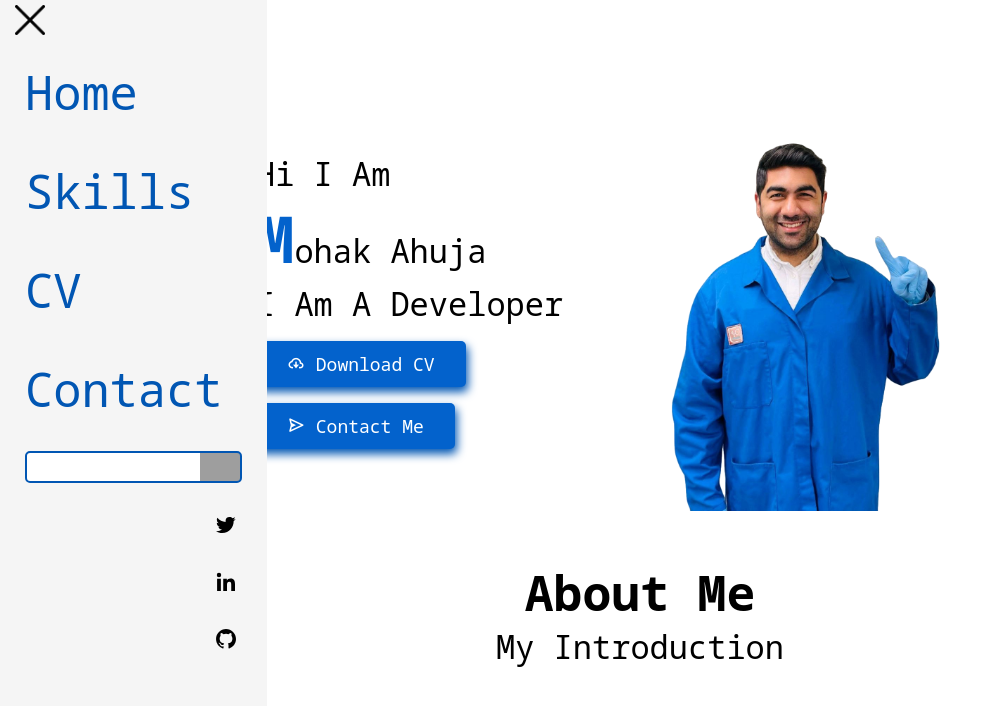
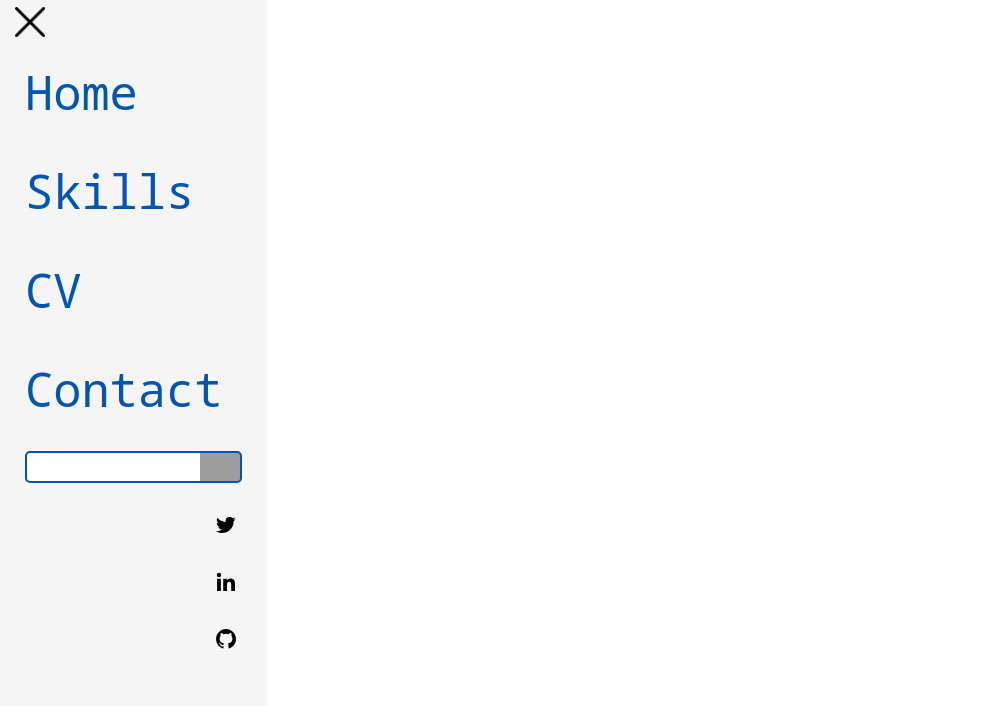
Before and after one commit to MohakAhuja21/portfolio, a plain HTML site: page index.html in a window 1280 px wide. Both pictures are taken after a click on the button 19 px from the left and 21 px from the top of the page. Shown: the whole page, without its empty margins (0-988 px from the left). Drawn offline with nearby package versions, Linux system fonts and the light colour scheme; grey boxes are pictures that could not be loaded.

Commit message:
made some v. big changes in index and style

```diff
--- a/index.html
+++ b/index.html
@@ -19,7 +19,6 @@
     />
   </head>
   <body>
-    <div class="container">
       <!-- navigation sidebar-->
       <div class="sidebar sidebarGo">
         <nav>
@@ -37,6 +36,7 @@
               title="please don't input numbers !"
             />
           </ul>
+        <!-- social buttons -->
           <div class="social">
             <div class="social-btn"><svg xmlns="http://www.w3.org/2000/svg" width="28" height="30" style="fill: rgba(0, 0, 0, 1);transform: ;msFilter:;"><path d="M19.633 7.997c.013.175.013.349.013.523 0 5.325-4.053 11.461-11.46 11.461-2.282 0-4.402-.661-6.186-1.809.324.037.636.05.973.05a8.07 8.07 0 0 0 5.001-1.721 4.036 4.036 0 0 1-3.767-2.793c.249.037.499.062.761.062.361 0 .724-.05 1.061-.137a4.027 4.027 0 0 1-3.23-3.953v-.05c.537.299 1.16.486 1.82.511a4.022 4.022 0 0 1-1.796-3.354c0-.748.199-1.434.548-2.032a11.457 11.457 0 0 0 8.306 4.215c-.062-.3-.1-.611-.1-.923a4.026 4.026 0 0 1 4.028-4.028c1.16 0 2.207.486 2.943 1.272a7.957 7.957 0 0 0 2.556-.973 4.02 4.02 0 0 1-1.771 2.22 8.073 8.073 0 0 0 2.319-.624 8.645 8.645 0 0 1-2.019 2.083z"></path></svg></div>
             <br>
@@ -46,9 +46,7 @@
           </div>
         </nav>
       </div>
-      <!-- main content -->
-      <div class="main">
-        <!-- hamburger icon and cross icon for responsiveness -->
+       <!-- hamburger icon and cross icon for sidebar -->
        <div class="hamburger">
         <button onclick="toggleSidebar()" id="button1">
           <img
@@ -66,16 +64,13 @@
             class="cross"
           />
         </button>
-          <!-- <img src="source/images/icons/close.png" alt="" class="cross" width="23"> -->
       </div>
-        <!-- social buttons -->
-        <!--  -->
-        <div class="infoContainer">
+
+        <!-- <div class="infoContainer">
           <div class="devInfo">
             <div class="hello">hi i am</div>
             <div class="name">mohak ahuja</div>
             <div class="about">i am a developer</div>
-            <!-- <div class="img2"><img src="source/images/background dev.png" alt=""></div> -->
             <div class="buttons">
               <button>
                 <bx class="bx bx-cloud-download"></bx> download CV
@@ -90,14 +85,13 @@
             <img src="source/images/background dev.png" alt="developer image" />
           </div>
         </div>
-      </div>
-    </div>
+    </div> -->
 
-    <!-- about section -->
-    <section class="about section" id="about">
-      <h2 class="section_title">about me</h2>
-      <span class="section_subtitle">my introduction</span>
-    </section>
+<!-- HERO SECTION -->
+
+
+<!-- ABOUT SECTION -->
+
   </body>
   <script src="index.js"></script>
 </html>
--- a/index.js
+++ b/index.js
@@ -1,3 +1,4 @@
+// script to toggle sidebar
 document.querySelector('.cross').style.display="none";
 function toggleSidebar(){
     document.querySelector(".sidebar").classList.toggle("sidebarGo");
@@ -10,9 +11,4 @@ function toggleSidebar(){
         document.querySelector(".cross").style.display='inline'
     }
 }
-let button=document.querySelector('.button');
-
-button.addEventListener("click",()=>{
-    button.classList.add("active");
-    console.log("button pressed");
-})
+// script for closing side navigation bar by clicking anywhere on the page
--- a/style.css
+++ b/style.css
@@ -1,10 +1,10 @@
-
 *{
     font-family: 'Noto Sans Mono', monospace;
     margin: 0;
     padding: 0;
     text-transform: capitalize;
 }
+/* SIDE NAVBAR */
 .sidebar{
     transition: all 0.2s ease;
     background-color: whitesmoke;
@@ -28,68 +28,28 @@
     list-style-type: none;
     padding-top: 35px;
 }
-.buttons button{
-    margin-right: 5px;
-    font-size: large;
-    margin-top: 16px;
+/* hamburger menu-> part of side navigation bar only ! */
+.hamburger{
+    position: absolute;
+    left: 4px;
+    top: 4px;
+}
+.hamburger:active{
+    transform: rotate(10deg);
+}
+.ham{
+    margin-top: 3px;
+    margin-left: 1px;
+}
+.cross{
+    margin-top: 3px;
+    margin-left: 1px;
+}
+#button1,#button2{
+    background-color: transparent;
+    border: 0;
     cursor: pointer;
-    background-color: #0362cc;
-    color: white;
-    border: 1px solid transparent;
-    border-radius: 5px;
-    padding: 10px 30px;
-    box-shadow: 2px 5px 10px #0156b3;
-    transition: all 0.1s ease;
 }
-.buttons button:active{
-    transform: scale(0.98);
-    box-shadow: 2px 5px 10px #96c8f6;
-}
-.container{
-    display: flex;
-}
-.main{
-    margin: auto;
-    width: 90vw;
-}
-.infoContainer{
-    /* background-color: cornflowerblue; */
-    height: 60vh;
-    width: 60vw;
-    margin: auto;
-    margin-top:60px;
-    display: flex;
-    justify-content: space-around;
-}
-.devPic img{
-    width: 100%;
-    max-width: 49vh;
-    transition: 1s;
-    cursor: url(source/images/icons/search.png),auto;
-}
-.devPic img:hover{
-    transform: scale(1.1);
-}
-.devInfo{
-    display:flex;
-    flex-direction: column;
-    justify-content:center;
-}
-.hello,
-.name,
-.about{
-    font-size: 32px;
-}
-.name::first-letter{
-    color: #0362cc;
-    font-size: 4rem;
-    font-weight: bold;
-}
-.buttons button a{
-    color: white;
-    text-decoration: none;
-}
-/* search bar -> navigation */
 input[type="text1"]{
     margin-top: 30px;
     padding: 5px;
@@ -101,9 +61,6 @@ input[type="text1"]{
 input[type="text1"]:hover{
     padding-right: 10px;
 }
-/* input[type="text"]::-ms-clear{
-    display: none;
-} */
 #search{
     background-image: url(http://www.clker.com/cliparts/n/C/y/X/u/K/search-icon.svg);
     background-size: 40px;
@@ -125,13 +82,28 @@ input[type="text1"]:invalid{
     55%{transform: translateX(-4px);}
     75%{transform: translateX(4px);}
 }
-/* contact form */
+/* input[type="text"]::-ms-clear{
+    display: none;
+} */
+/* social buttons -> part of side navigation bar only ! */
+.social{
+    display: flex;
+    margin-top: 30px;
+}
+.social-btn{
+    cursor: pointer;
+}
+div .social{
+    display: flex;
+    flex-direction: column;
+    align-items: flex-end;
+}
+
+/* CONTACT FORM */
 .label-text{
     font-size: 21px;
-
 }
 .contact-section{
-    /* background-color: whitesmoke; */
     background-size: cover;
     padding: 50px 0;
 }
@@ -140,17 +112,9 @@ input[type="text1"]:invalid{
     color: #0156b3;
     font-size: 40px;
 }
-.border{
-    height: 4px;
-    padding-right: 90px;
-    background: #0362cc;
-    width: 100px;
-    margin: 11px auto;
-}
 .contact-form{
     margin: auto;
     max-width: 600px;
-    /* width: fit-content;   */
     overflow: hidden;
     padding: 17px;
 }
@@ -197,61 +161,3 @@ label,input{
 label{
     margin-bottom:20px;
 }
-/* responsive */
-@media (max-width: 1100px){
-    .devPic{
-        display: none;
-    }
-    .hello{
-        font-size: 30px;
-    }
-    .name{
-        font-size: 29px;
-    }
-    .about{
-        font-size: 23px;
-    }
-}
-/* hamburger menu */
-.hamburger{
-    position: absolute;
-    left: 4px;
-    top: 4px;
-}
-.hamburger:active{
-    transform: rotate(10deg);
-}
-.cross{
-    margin-top: 1px;
-    margin-left: 1px;
-}
-#button1,#button2{
-    background-color: transparent;
-    border: 0;
-    cursor: pointer;
-}
-
-/* social buttons */
-.social{
-    display: flex;
-    margin-top: 30px;
-}
-.social-btn{
-    cursor: pointer;
-}
-div .social{
-    display: flex;
-    flex-direction: column;
-    align-items: flex-end;
-}
-/* about section */
-.section_title{
-    margin-top: 20px;
-}
-.section_subtitle{
-    display: block;
-}
-.section_title,
-.section_subtitle{
-    text-align: center;
-}
```
Also changed, not shown: contact.html (+1 -0 lines). Lines whose indentation alone changed are shown as unchanged.
